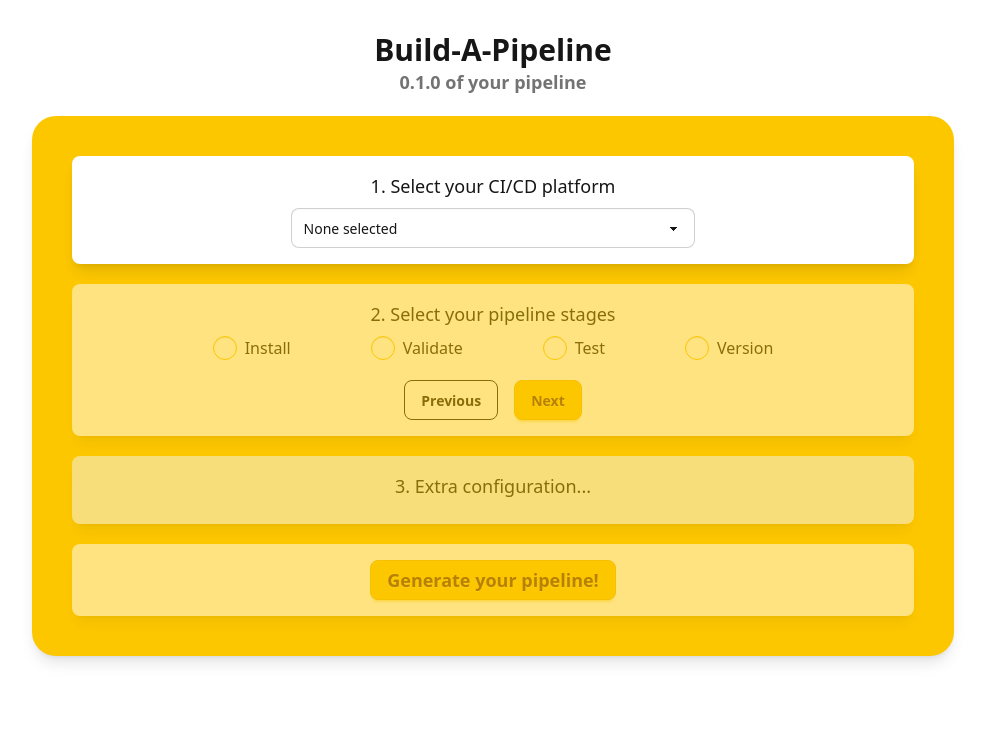
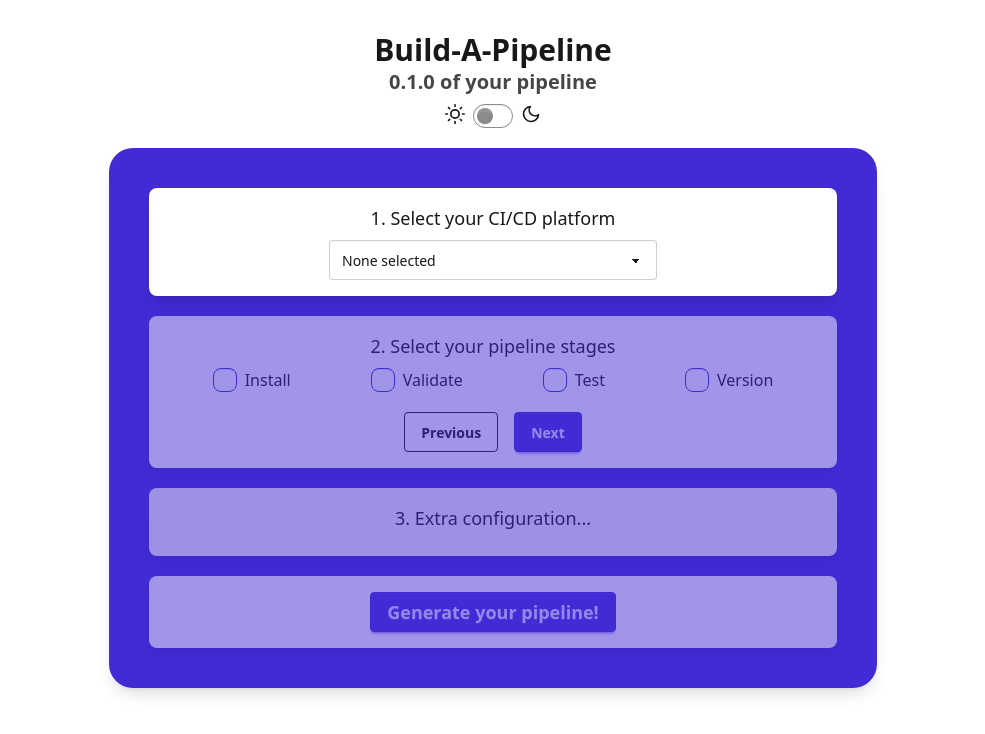
Before and after one commit to jchanda1/build-a-pipeline, a React (Vite) app: page / in a window 1280 px wide. Shown: the top 734 px of the page, without its empty margins (147-1132 px from the left). Built offline with nearby package versions, Linux system fonts and the light colour scheme.

Commit message:
addf themes

```diff
--- a/src/App.tsx
+++ b/src/App.tsx
@@ -1,22 +1,24 @@
 import PipelineWizard from "./components/PipelineWizard";
+import ThemeToggle from "./components/ThemeToggle";
 
 function App() {
   return (
-    <div className="bg-base-100 max-w-7xl mx-auto text-center">
-      <main className="min-h-screen pt-8 w-9/10 mx-auto justify-center">
-        <div className="bg-base-100 rounded-lg w-fit mx-auto px-5">
+    <main className="min-h-screen pt-8 w-9/10 mx-auto justify-center text-center">
+      <div className="w-fit mx-auto px-5">
         <h1 className="text-3xl font-bold text-base-content">
           Build-A-Pipeline
         </h1>
-          <p className="text-lg text-base-content/60 font-semibold">
+        <p className="text-xl text-base-content/80 font-semibold">
           0.1.0 of your pipeline
         </p>
+        <div className="flex justify-center mt-2">
+          <ThemeToggle />
         </div>
-        <div className="w-4/5 mx-auto">
+      </div>
+      <div className="w-2/3 mx-auto">
         <PipelineWizard />
       </div>
     </main>
-    </div>
   );
 }
 
--- a/src/components/ConfigureStages.tsx
+++ b/src/components/ConfigureStages.tsx
@@ -26,7 +26,7 @@ const ConfigureStages = ({
 
   const installStageForm = (
     <form className="mx-auto p-4 bg-accent rounded-lg shadow-lg">
-      <label className="block mb-4 text-lg font-medium text-gray-700">
+      <label className="block mb-4 text-lg font-medium text-accent-content">
         Do you want to use a cache?
       </label>
       <div className="flex justify-center space-x-8">
@@ -42,7 +42,7 @@ const ConfigureStages = ({
             }
             className="h-4 w-4 text-primary-500 border-gray-300"
           />
-          <label htmlFor="cache-yes" className="ml-2 text-gray-700">
+          <label htmlFor="cache-yes" className="ml-2 text-accent-content">
             Yes
           </label>
         </div>
@@ -58,7 +58,7 @@ const ConfigureStages = ({
             }
             className="h-4 w-4 text-primary-500 border-gray-300"
           />
-          <label htmlFor="cache-no" className="ml-2 text-gray-700">
+          <label htmlFor="cache-no" className="ml-2 text-accent-content">
             No
           </label>
         </div>
@@ -68,10 +68,10 @@ const ConfigureStages = ({
 
   const validateStageForm = (
     <form className="mx-auto p-4 bg-accent rounded-lg shadow-lg">
-      <h2 className="block mb-4 text-lg font-bold text-gray-700">
+      <h2 className="block mb-4 text-lg font-bold text-accent-content">
         Validate stage
       </h2>
-      <label className="block mb-2 text-md text-gray-700">
+      <label className="block mb-2 text-md text-accent-content">
         What do you want to do?
       </label>
       <div className="flex justify-center space-x-4">
@@ -84,7 +84,7 @@ const ConfigureStages = ({
             onChange={handleValidationChange}
             className="h-4 w-4 text-primary-500 border-gray-300"
           />
-          <label htmlFor="format" className="ml-2 text-gray-700">
+          <label htmlFor="format" className="ml-2 text-accent-content">
             Format
           </label>
         </div>
@@ -97,7 +97,7 @@ const ConfigureStages = ({
             onChange={handleValidationChange}
             className="h-4 w-4 text-primary-500 border-gray-300"
           />
-          <label htmlFor="lint" className="ml-2 text-gray-700">
+          <label htmlFor="lint" className="ml-2 text-accent-content">
             Lint
           </label>
         </div>
--- /dev/null
+++ b/src/components/ThemeToggle.jsx
@@ -0,0 +1,62 @@
+import React, { useEffect } from "react";
+
+const ThemeToggle = () => {
+  const [isDark, setIsDark] = React.useState(() => {
+    // Check localStorage first, then system preference
+    const savedTheme = localStorage.getItem("theme");
+    if (savedTheme) {
+      return savedTheme === "dark";
+    }
+    return window.matchMedia("(prefers-color-scheme: dark)").matches;
+  });
+
+  useEffect(() => {
+    const theme = isDark ? "dark" : "light";
+    document.documentElement.setAttribute("data-theme", theme);
+    localStorage.setItem("theme", theme);
+  }, [isDark]);
+
+  const toggleTheme = () => {
+    setIsDark(!isDark);
+  };
+
+  return (
+    <label className="flex cursor-pointer gap-2">
+      <svg
+        xmlns="http://www.w3.org/2000/svg"
+        width="20"
+        height="20"
+        viewBox="0 0 24 24"
+        fill="none"
+        stroke="currentColor"
+        strokeWidth="2"
+        strokeLinecap="round"
+        strokeLinejoin="round"
+      >
+        <circle cx="12" cy="12" r="5" />
+        <path d="M12 1v2M12 21v2M4.2 4.2l1.4 1.4M18.4 18.4l1.4 1.4M1 12h2M21 12h2M4.2 19.8l1.4-1.4M18.4 5.6l1.4-1.4" />
+      </svg>
+      <input
+        type="checkbox"
+        className="toggle theme-controller"
+        checked={isDark}
+        onChange={toggleTheme}
+      />
+      <svg
+        xmlns="http://www.w3.org/2000/svg"
+        width="20"
+        height="20"
+        viewBox="0 0 24 24"
+        fill="none"
+        stroke="currentColor"
+        strokeWidth="2"
+        strokeLinecap="round"
+        strokeLinejoin="round"
+      >
+        <path d="M21 12.79A9 9 0 1 1 11.21 3 7 7 0 0 0 21 12.79z"></path>
+      </svg>
+    </label>
+  );
+};
+
+export default ThemeToggle;
--- a/src/index.css
+++ b/src/index.css
@@ -1,6 +1,6 @@
 @import "tailwindcss";
 @plugin "daisyui" {
-  themes: bumblebee --default, coffee --prefersdark;
+  themes: light --default, black --prefersdark;
 }
 
 @keyframes slide-in {
```
Lines whose indentation alone changed are shown as unchanged.
